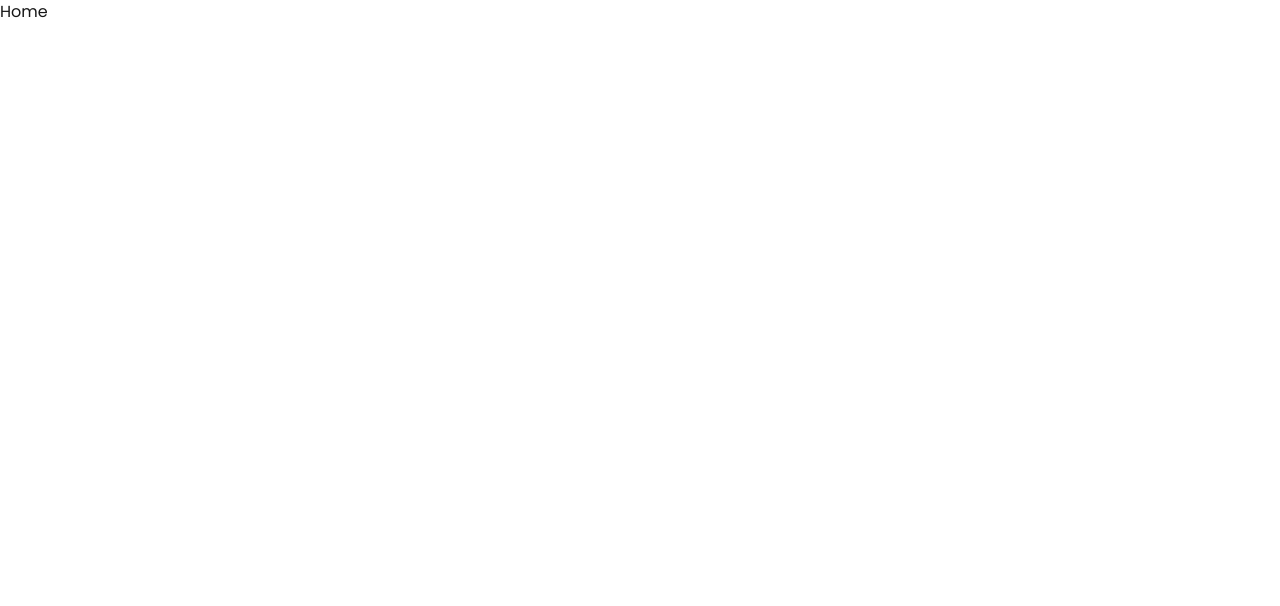
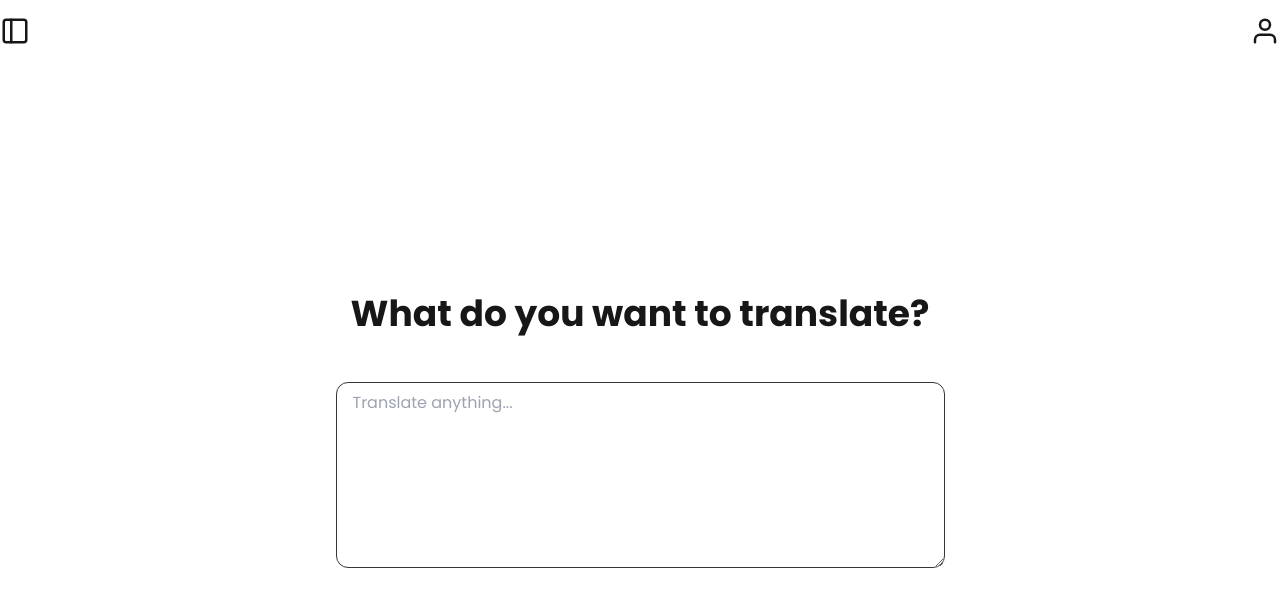
Before and after one commit to luisdanieldlcg/translate, a Next.js app in the folder translate-client/: page /home in a window 1280 px wide. Shown: the top 606 px of the page. Built offline with nearby package versions, Linux system fonts and the light colour scheme.

Commit message:
feat(client): create home scaffold

```diff
--- a/translate-client/src/app/home/page.tsx
+++ b/translate-client/src/app/home/page.tsx
@@ -1,7 +1,25 @@
 import React from "react";
+import { FiSidebar, FiUser } from "react-icons/fi";
 
 const Home = () => {
-  return <div>Home</div>;
+  return (
+    <div className="max-w-screen-2xl mx-auto text-center flex flex-col h-screen">
+      <nav className="flex items-center justify-between my-4">
+        <FiSidebar className="text-3xl" />
+        <FiUser className="text-3xl" />
+      </nav>
+      <div className="m-auto flex flex-col gap-12">
+        <h1 className="font-bold text-4xl">What do you want to translate? </h1>
+        <textarea
+          className="outlined-input"
+          // hint
+          placeholder="Translate anything..."
+          cols={40}
+          rows={7}
+        ></textarea>
+      </div>
+    </div>
+  );
 };
 
 export default Home;
```
